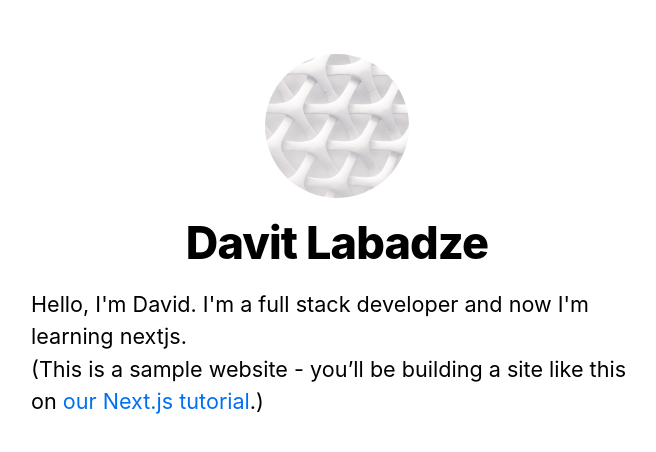
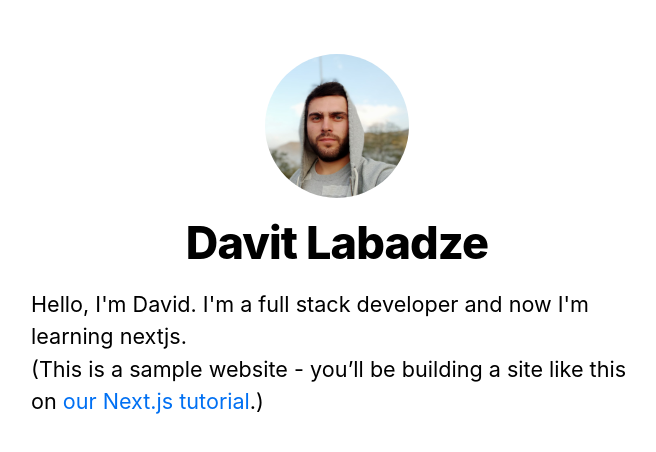
Before and after one commit to davitlabadze/nextjs-blog, a Next.js app: page / in a window 1280 px wide. Shown: the top 452 px of the page, without its empty margins (303-959 px from the left). Built offline with nearby package versions, Linux system fonts and the light colour scheme.

Commit message:
change image

```diff
--- a/components/layout.js
+++ b/components/layout.js
@@ -30,7 +30,7 @@ export default function Layout({ children, home }) {
           <>
             <Image
               priority
-              src="/images/profile.jpg"
+              src="/images/profile.jpeg"
               className={utilStyles.borderCircle}
               height={144}
               width={144}
@@ -44,7 +44,7 @@ export default function Layout({ children, home }) {
               <a>
                 <Image
                   priority
-                  src="/images/profile.jpg"
+                  src="/images/profile.jpeg"
                   className={utilStyles.borderCircle}
                   height={108}
                   width={108}
```
Also changed, not shown: public/images/profile.jpeg (added), public/images/profile.jpg (deleted).
